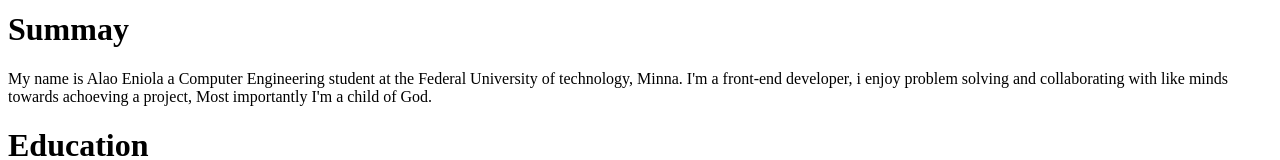
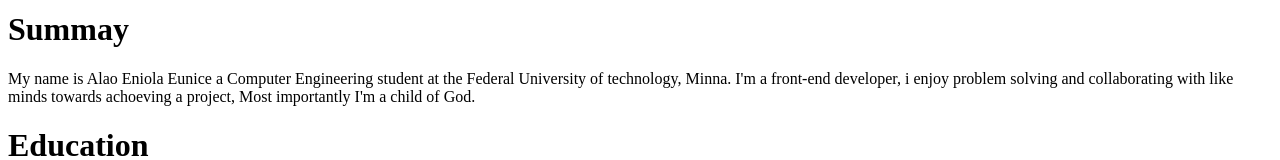
Before and after one commit to Eniola-202/Resume, a plain HTML site: page index.html in a window 1280 px wide. Shown: the part 394-554 px from the top of the page. Drawn offline with Linux system fonts and the light colour scheme.

Commit message:
Update index.html

```diff
--- a/index.html
+++ b/index.html
@@ -14,7 +14,7 @@
         <img src="images/Passport_Alao Eniola Eunice.jpg" alt="" srcset="" style="height: 300px; width: 300px;">
        <h1>Summay</h1>
        <p>
-            My name is Alao Eniola a Computer Engineering student at the Federal University of technology, Minna.
+            My name is Alao Eniola Eunice a Computer Engineering student at the Federal University of technology, Minna.
             I'm a front-end developer, i enjoy problem solving and collaborating with like minds towards achoeving a project,
             Most importantly I'm a child of God.
        </p>
```
